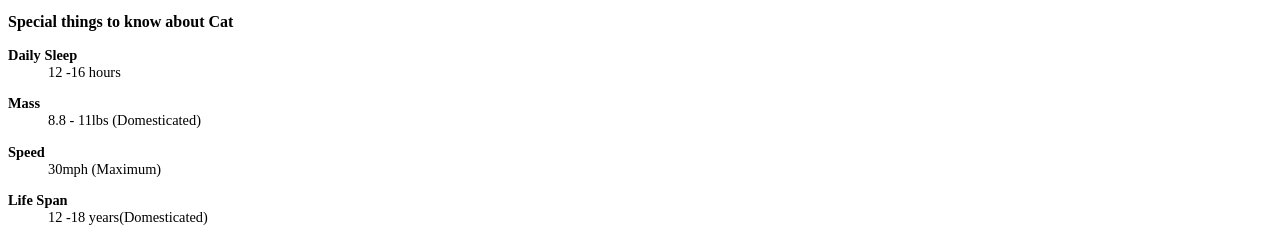
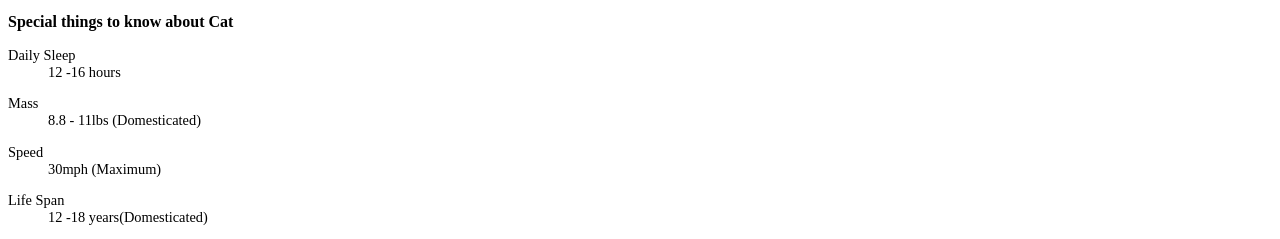
Before and after one commit to aloroduns/animal_trading_cards, a plain HTML site: page index.html in a window 1280 px wide. Shown: the part 513-752 px from the top of the page. Drawn offline with Linux system fonts and the light colour scheme.

Commit message:
css dt bold modified

```diff
--- a/styles.css
+++ b/styles.css
@@ -34,7 +34,7 @@ h1{
     font-style: italic;
     font-weight: bold;
 }
-p, dt {
+p {
     font-weight: bold;
 }
 
```
